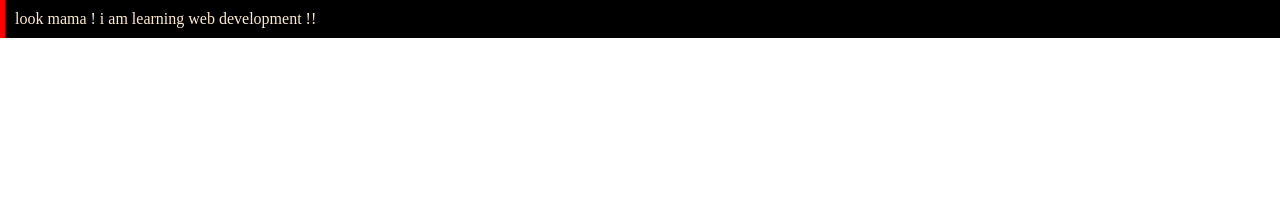
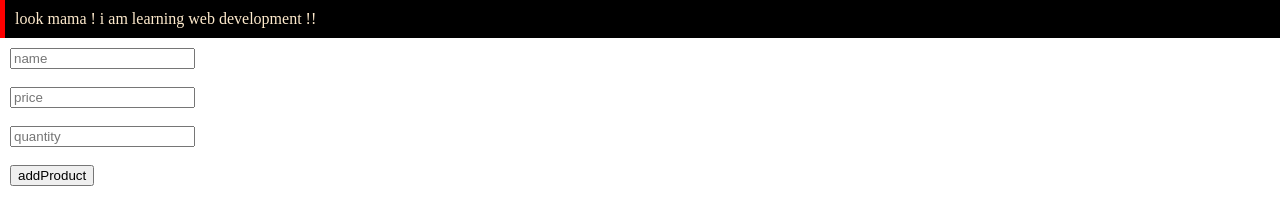
Before and after one commit to Imran-2021/mongodb, a website: page index.html in a window 1280 px wide. Drawn offline with Linux system fonts and the light colour scheme.

Commit message:
post data

```diff
--- a/index.html
+++ b/index.html
@@ -18,5 +18,13 @@
 </head>
 <body>
     <p class="asdf">look mama ! i am learning web development !!</p>
+    <div style="margin:10px">
+            <form action="/addUser" method="post">
+            <input type="text" placeholder="name" name="name"> <br><br>
+            <input type="text" placeholder="price" name="price"> <br><br>
+            <input type="text" placeholder="quantity" name="quantity"> <br><br>
+            <input type="submit" value="addProduct" name="addProduct">
+            </form>
+    </div>
 </body>
 </html>
```
Also changed, not shown: index.js (+9 -5 lines).
